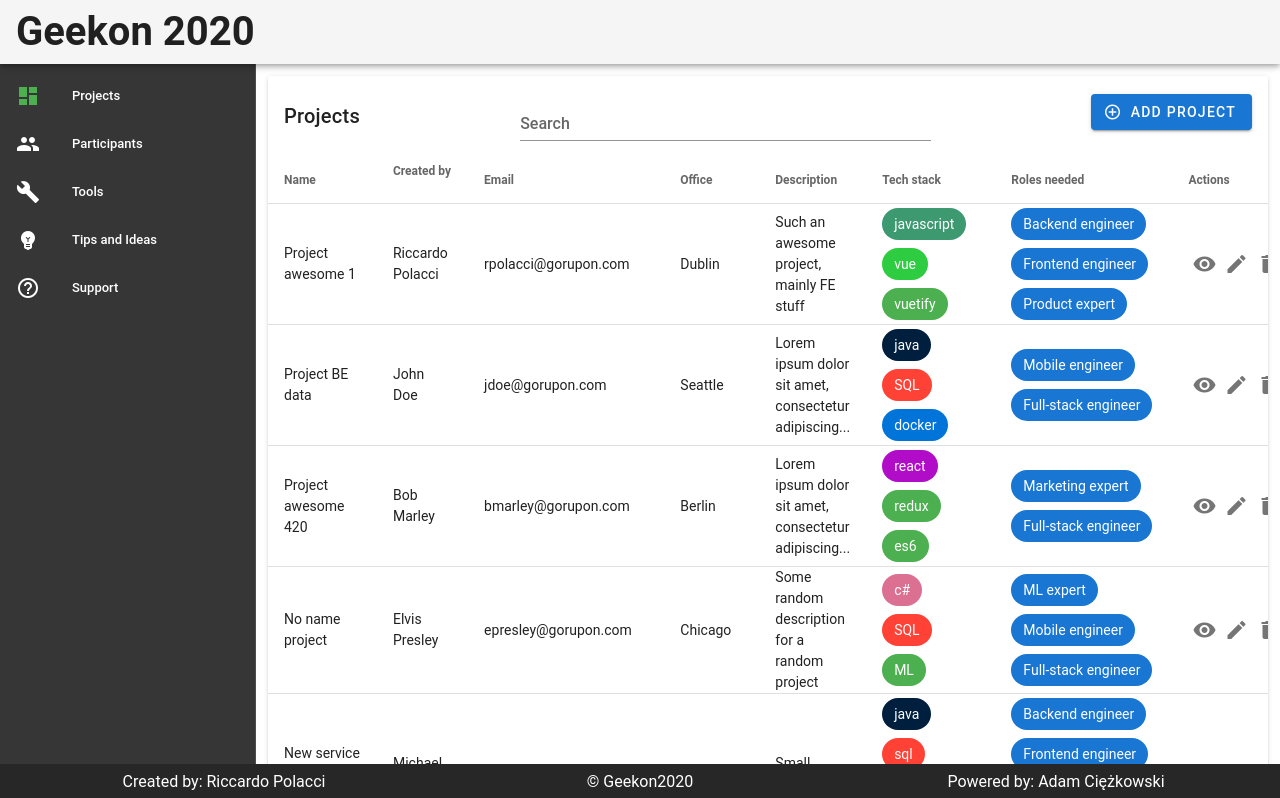
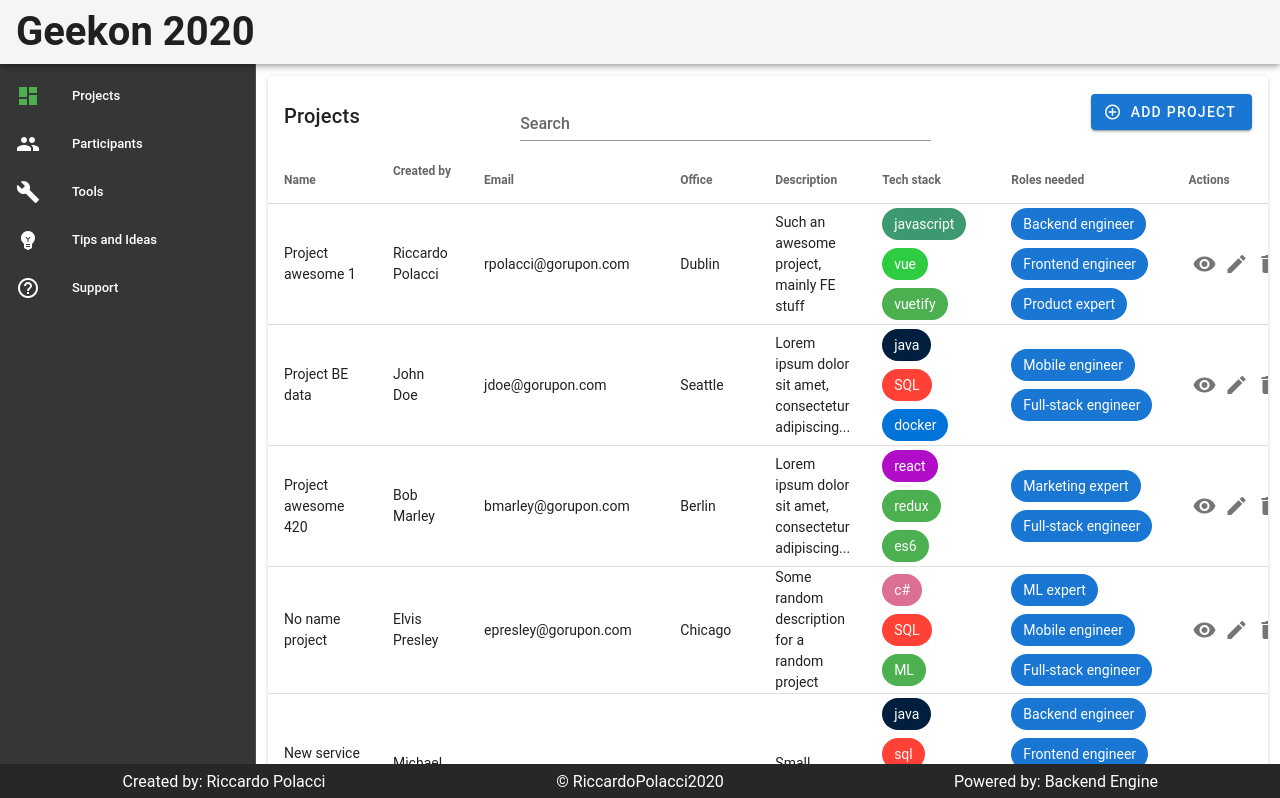
Before and after one commit to SrAxi/project-submission-platform, a Vue app: page /projects in a window 1280 px wide. Shown: the top 798 px of the page. Built offline with nearby package versions, Linux system fonts and the light colour scheme; the HTML template or start-up script is replaced by a standard one.

Commit message:
Updated footer

```diff
--- a/src/components/Footer.vue
+++ b/src/components/Footer.vue
@@ -8,10 +8,10 @@
                 <span>Created by: Riccardo Polacci</span>
             </v-col>
             <v-col>
-                <span>&copy; Geekon2020</span>
+                <span>&copy; RiccardoPolacci2020</span>
             </v-col>
             <v-col>
-                <span>Powered by: Adam Ciężkowski</span>
+                <span>Powered by: Backend Engine</span>
             </v-col>
         </v-row>
     </v-footer>
```
